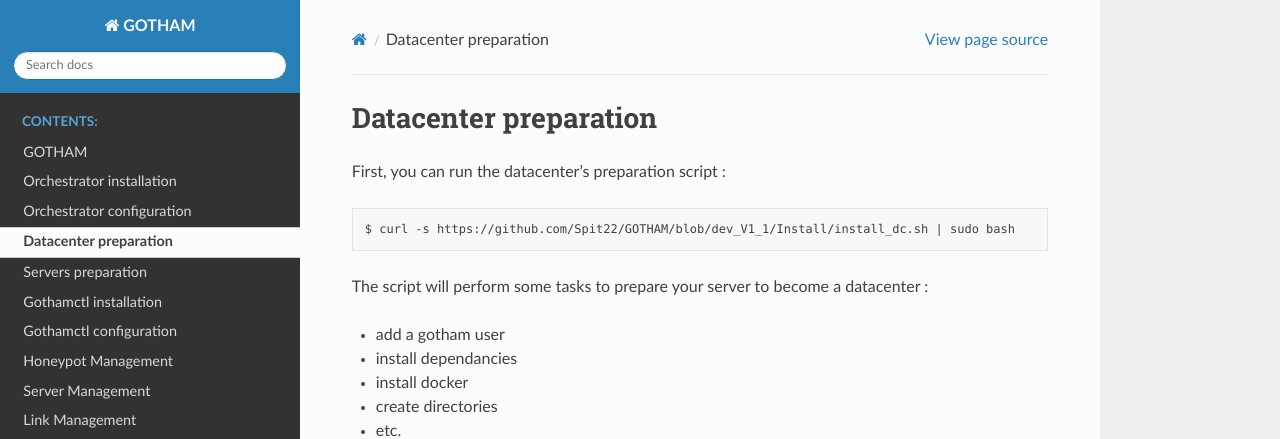
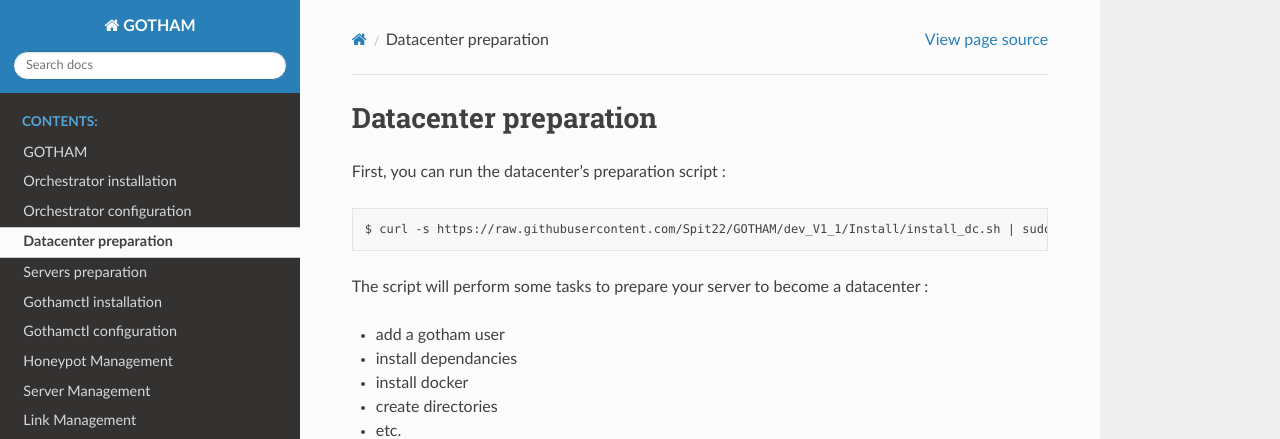
Before and after one commit to Spit22/GOTHAM, a Sphinx documentation site: the page built from Documentation/source/src/prepare_datacenter.md, in a window 1280 px wide. Shown: the top 439 px of the page. Built offline with Sphinx 7.4.7 and the Read the Docs theme 2.0.0, drawn with Linux system fonts in a browser that asks for light colours; some of the changed lines change nothing that is shown.

Commit message:
fix{Documentation/source/src/prepare_datacenter.md}

````diff
--- a/Documentation/source/src/prepare_datacenter.md
+++ b/Documentation/source/src/prepare_datacenter.md
@@ -3,7 +3,7 @@
 First, you can run the datacenter's preparation script :
 
 ```
-$ curl -s https://github.com/Spit22/GOTHAM/blob/dev_V1_1/Install/install_dc.sh | sudo bash
+$ curl -s https://raw.githubusercontent.com/Spit22/GOTHAM/dev_V1_1/Install/install_dc.sh | sudo bash
 ```
 
 The script will perform some tasks to prepare your server to become a datacenter :
````
